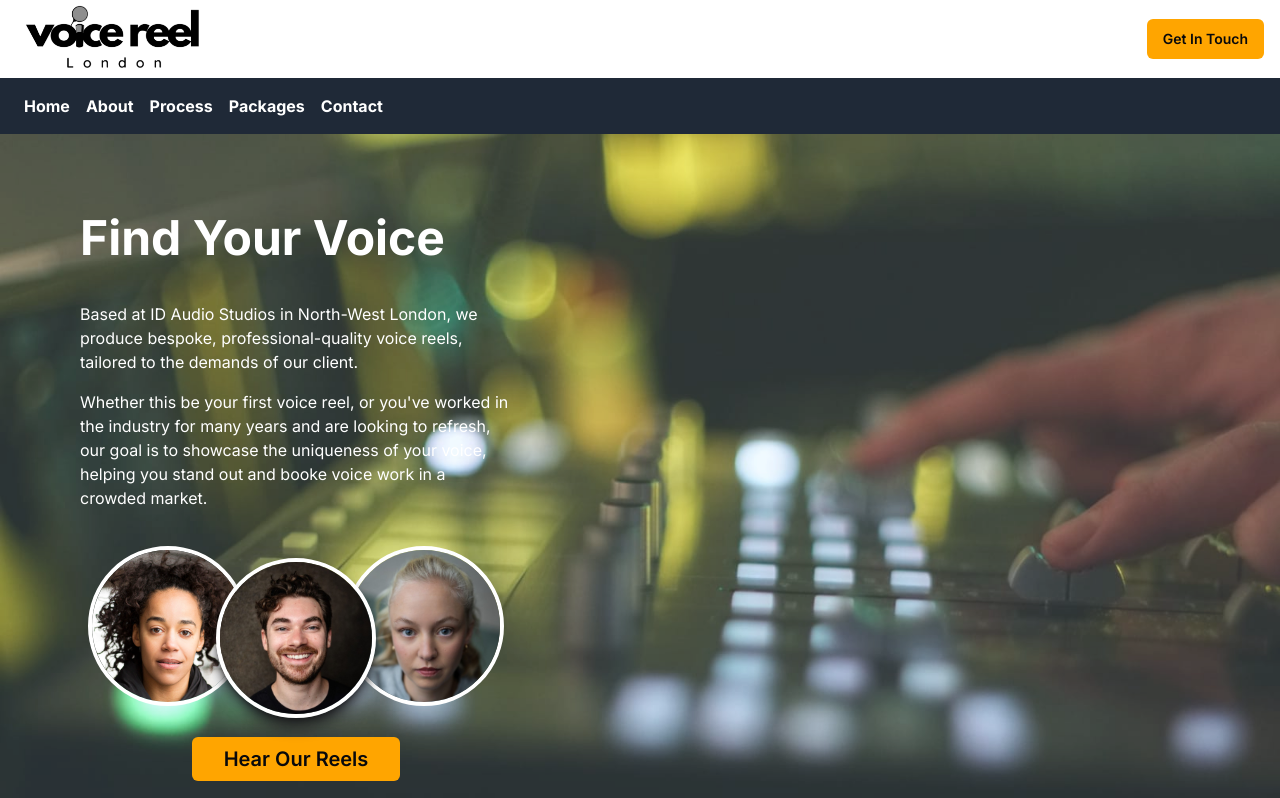
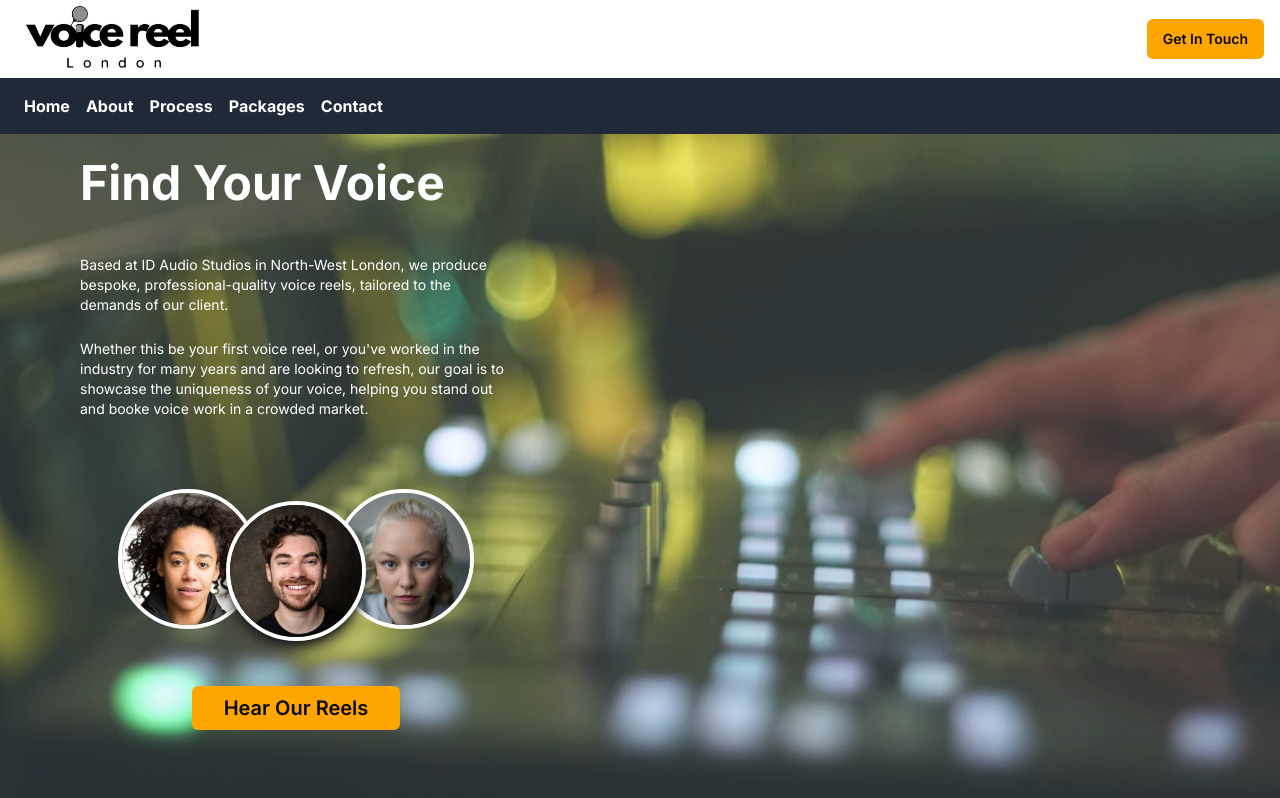
Before and after one commit to reesbritt/voice-reel, a Next.js app: page /home in a window 1280 px wide. Shown: the top 798 px of the page. Built offline with nearby package versions, Linux system fonts and the light colour scheme.

Commit message:
adjust for 100% zoom

```diff
--- a/src/components/headshot.tsx
+++ b/src/components/headshot.tsx
@@ -14,7 +14,7 @@ const sizeVariantMap: Record<"small" | "medium" | "large" | "xLarge", number> =
   {
     small: 62,
     medium: 124,
-    large: 160,
+    large: 140,
     xLarge: 400,
   };
 
--- a/src/components/splash-section-new.tsx
+++ b/src/components/splash-section-new.tsx
@@ -9,16 +9,16 @@ export const NewSplashScreen: React.FC = () => {
     <div className="flex flex-1 bg-white overflow-hidden relative">
       <div className="w-full h-full bg-sky-200 opacity-20 z-10 absolute" />
       <Image src="/splash.jpeg" alt="Splash" fill className="object-cover" />
-      <div className=" w-2/5 flex flex-col ml-10 px-10 z-10 space-y-4 h-full">
-        <h1 className="text-5xl font-bold mb-4 pt-20 pb-2 text-white">
+      <div className=" w-2/5 flex flex-col ml-10 px-10 z-10 justify-evenly h-full">
+        <h1 className="text-5xl font-bold mb-4 pb-2 text-white">
           Find Your Voice
         </h1>
-        <p className="text-base text-white">
+        <p className="text-sm text-white">
           Based at ID Audio Studios in North-West London, we produce bespoke,
           professional-quality voice reels, tailored to the demands of our
           client.
         </p>
-        <p className="text-base text-white">{textString}</p>
+        <p className="text-sm text-white">{textString}</p>
         <div className="flex flex-col items-center justify-evenly h-1/2">
           <div className="flex -space-x-8">
             <Headshot
```
